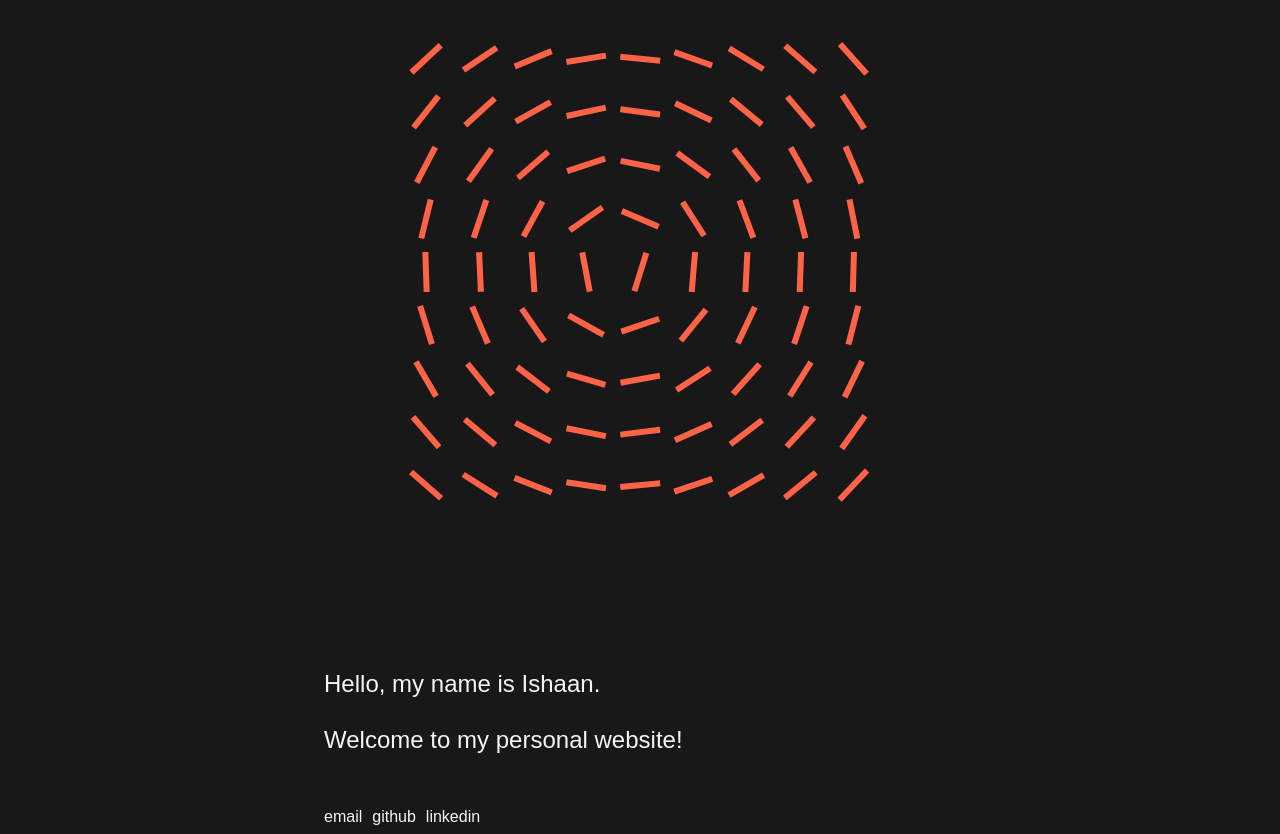
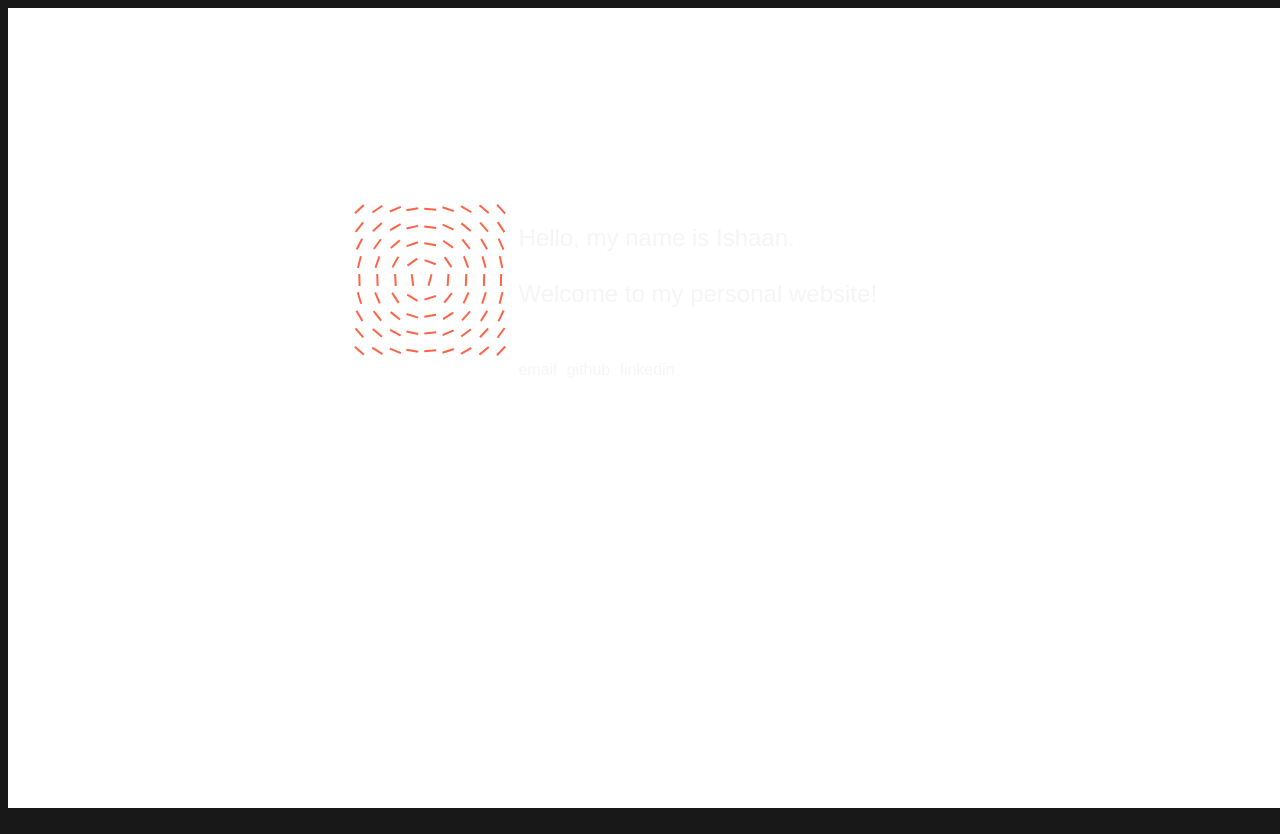
Before and after one commit to Sendhilishaan/sendhilishaan.github.io, a React (Vite) app in the folder my-app/: page / in a window 1280 px wide. Built offline with nearby package versions, Linux system fonts and the light colour scheme.

Commit message:
fix: formatting for MagneticLines

```diff
--- a/my-app/src/App.css
+++ b/my-app/src/App.css
@@ -1,7 +1,7 @@
 .h {
   font-family: sans-serif;
-  width: 50%;
-  margin: 0 auto;
+  /*width: 50%;
+  margin: 0 auto;*/
   text-align: left;
   padding-top: 10%;
   font-size:x-large;
@@ -10,8 +10,8 @@
 
 .linkdiv {
   font-family: sans-serif;
-  margin: auto;
-  width: 50%;
+  /*margin: auto;
+  width: 50%;*/
   padding-top: 2%;
   text-align: left;
   display: flex;
--- a/my-app/src/App.jsx
+++ b/my-app/src/App.jsx
@@ -4,21 +4,50 @@ import DecryptedText from './assets/DecryptedText'
 import MagnetLines from './assets/MagneticLines';
 
 function App() {
-
   return (
-    <div>
-
+    <div
+      className="main-flex-container"
+      style={{
+        position: "relative",
+        width: "100vw",
+        height: "100vh",
+        background: "#fff"
+      }}
+    >
+      <div
+        style={{
+          position: "absolute",
+          top: "20vh", // roughly top third
+          left: "50%",
+          transform: "translateX(-50%)",
+          display: "flex",
+          flexDirection: "row",
+          alignItems: "felx-start",
+          justifyContent: "center",
+        }}
+      >
+        {/* Left: MagneticLines */}
+        <div style={{ marginRight: "0.5rem", display: "flex", alignItems: "center" }}>
           <MagnetLines
             rows={9}
             columns={9}
-          containerSize="60vmin"
+            containerSize="20vmin"
             lineColor="tomato"
-          lineWidth="0.8vmin"
-          lineHeight="5vmin"
+            lineWidth="0.2vmin"
+            lineHeight="1.5vmin"
             baseAngle={0}
             style={{ margin: "2rem auto" }}
           />
-
+        </div>
+        {/* Right: DecryptedText and links, centered */}
+        <div
+          style={{
+            display: "flex",
+            flexDirection: "column",
+            alignItems: "flex-start",
+            justifyContent: "center",
+          }}
+        >
           <div className='h'>
             <DecryptedText
               text='Hello, my name is Ishaan.'
@@ -27,10 +56,8 @@ function App() {
               animateOn='view'
               revealDirection='start'
               sequential={true}
-
             />
             <br/>
-
             <DecryptedText
               text='Welcome to my personal website!'
               speed={40}
@@ -41,18 +68,14 @@ function App() {
             />
             <br/>
           </div>
-
-      <div className='linkdiv'>
-
-        <a className='links' href="mailto:ishaansendhil@gmail.com" target='_blank'>email</a> {/* fix this link bruh*/}
+          <div className='linkdiv' style={{marginTop: "1rem" }}>
+            <a className='links' href="mailto:ishaansendhil@gmail.com" target='_blank'>email</a>
             <a className='links' href='https://github.com/Sendhilishaan' target='_blank'>github</a>
             <a className='links' href='https://www.linkedin.com/in/ishaan-sendhil-0990a2210/' target='_blank'>linkedin</a>
-
           </div>
-
-
         </div>
-
+      </div>
+    </div>
   )
 }
 
--- a/my-app/src/assets/DecryptedText.jsx
+++ b/my-app/src/assets/DecryptedText.jsx
@@ -6,6 +6,7 @@ const styles = {
     display: 'block',
     whiteSpace: 'pre-wrap',
     textAlign: 'left',
+    minWidth: 'calc(1ch * 32)', // 32 is the max text length, adjust as needed
   },
   srOnly: {
     position: 'absolute',
--- a/my-app/src/assets/MagneticLines.css
+++ b/my-app/src/assets/MagneticLines.css
@@ -1,32 +1,17 @@
 .magnetLines-container {
-
   display: grid;
-
   grid-template-columns: repeat(var(--columns), 1fr);
-
   grid-template-rows: repeat(var(--rows), 1fr);
-
-
   justify-items: center;
-
   align-items: center;
-
-
-  width: 80vmin;
-
-  height: 80vmin;
-
+  width: 20vmin;
+  height: 20vmin;
 }
 
 
 .magnetLines-container span {
-
   display: block;
-
   transform-origin: center;
-
   will-change: transform;
-
   transform: rotate(var(--rotate));
-
 }
```
Lines whose indentation alone changed are shown as unchanged.
